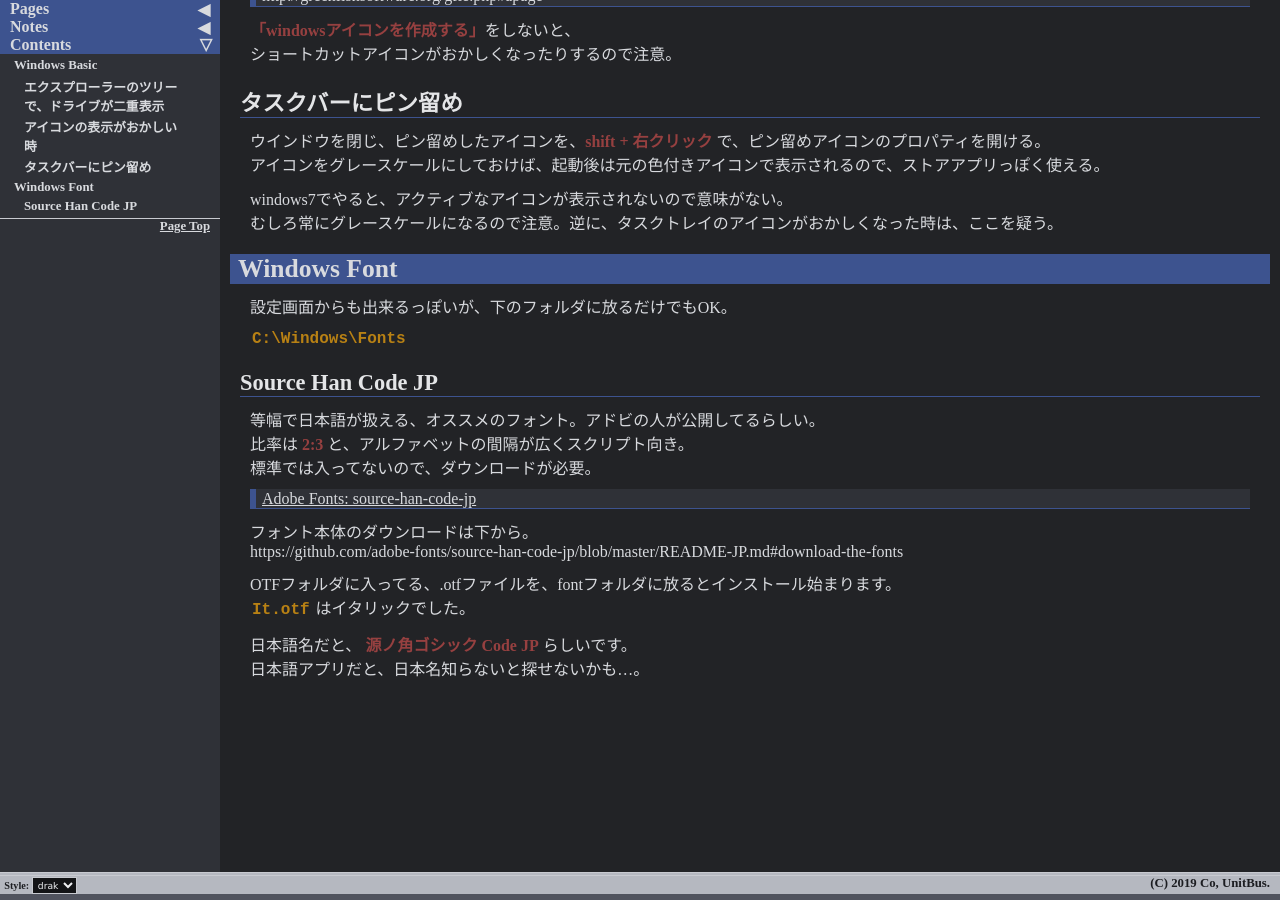
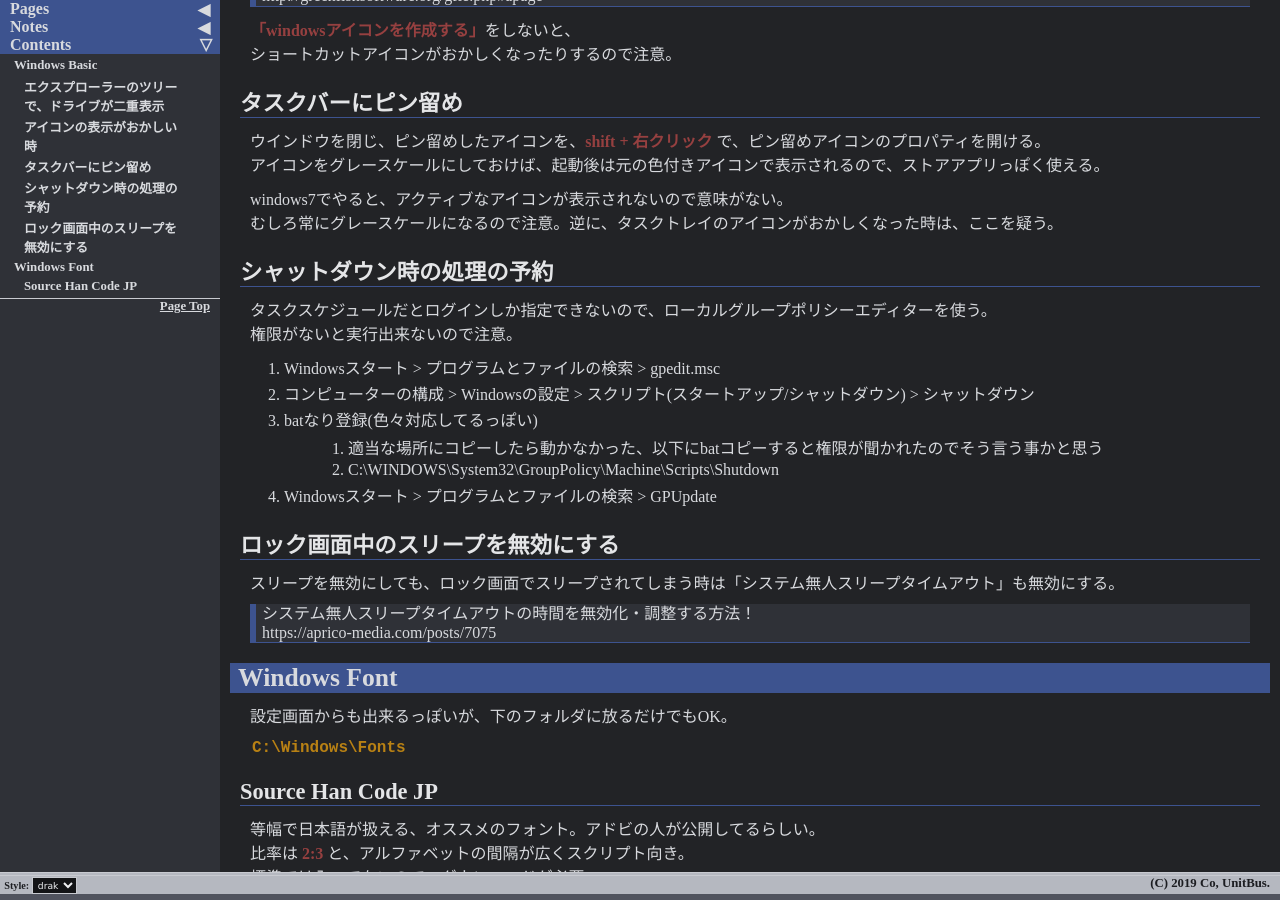
Before and after one commit to unitbus/unitbus.github.io, a Jekyll site: the page built from pages/notes/windows/basic.md, in a window 1280 px wide and 900 px high, scrolled down 664 px. Built offline with Jekyll 4.4.1, drawn with Linux system fonts in a browser that asks for light colours.

Commit message:
Update basic.md

```diff
--- a/pages/notes/windows/basic.md
+++ b/pages/notes/windows/basic.md
@@ -48,6 +48,24 @@ windowsでアイコンを作成する時は、 **Greenfish Icon Editor** がお
 windows7でやると、アクティブなアイコンが表示されないので意味がない。
 むしろ常にグレースケールになるので注意。逆に、タスクトレイのアイコンがおかしくなった時は、ここを疑う。
 
+## シャットダウン時の処理の予約
+
+タスクスケジュールだとログインしか指定できないので、ローカルグループポリシーエディターを使う。
+権限がないと実行出来ないので注意。
+
+1. Windowsスタート > プログラムとファイルの検索 > gpedit.msc
+1. コンピューターの構成 > Windowsの設定 > スクリプト(スタートアップ/シャットダウン) > シャットダウン
+1. batなり登録(色々対応してるっぽい)
+    1. 適当な場所にコピーしたら動かなかった、以下にbatコピーすると権限が聞かれたのでそう言う事かと思う
+    1. C:\WINDOWS\System32\GroupPolicy\Machine\Scripts\Shutdown
+1. Windowsスタート > プログラムとファイルの検索 > GPUpdate
+
+## ロック画面中のスリープを無効にする
+
+スリープを無効にしても、ロック画面でスリープされてしまう時は「システム無人スリープタイムアウト」も無効にする。
+
+> システム無人スリープタイムアウトの時間を無効化・調整する方法！
+> https://aprico-media.com/posts/7075
 
 # Windows Font
 
```
